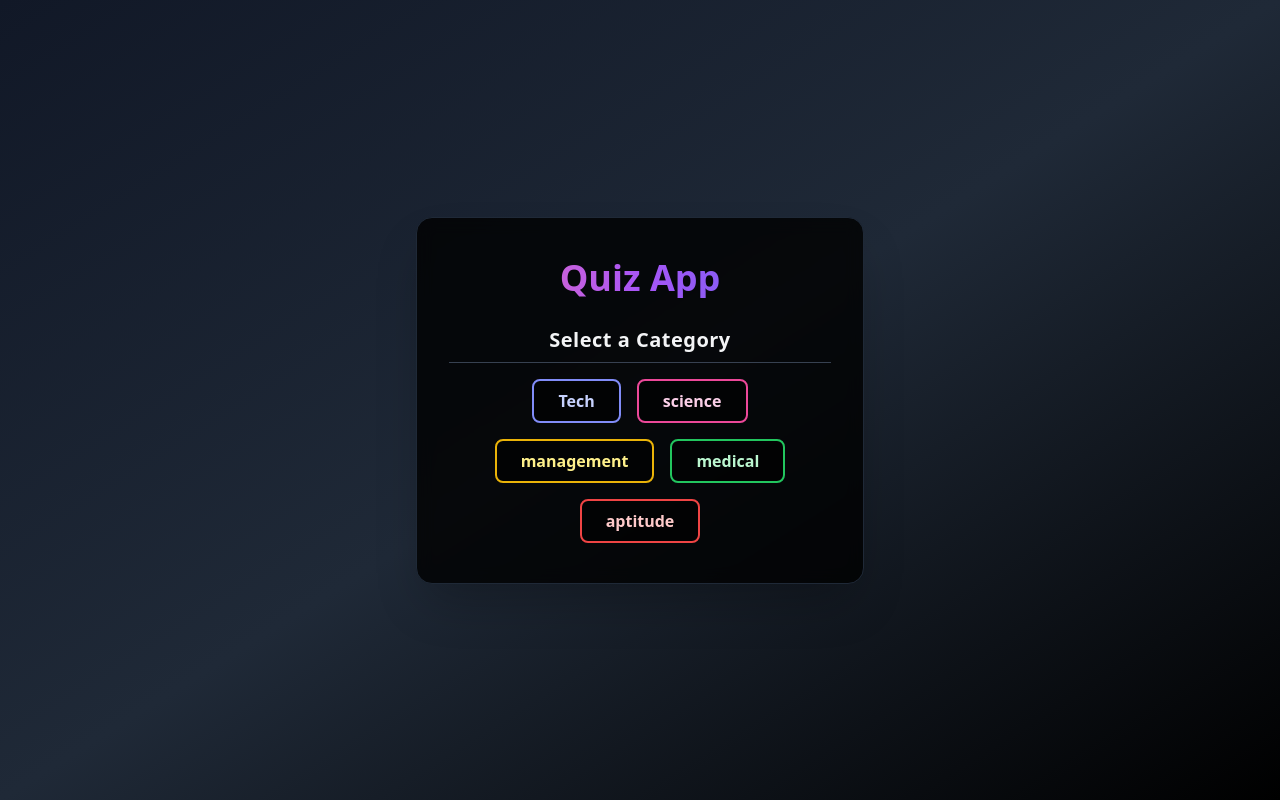
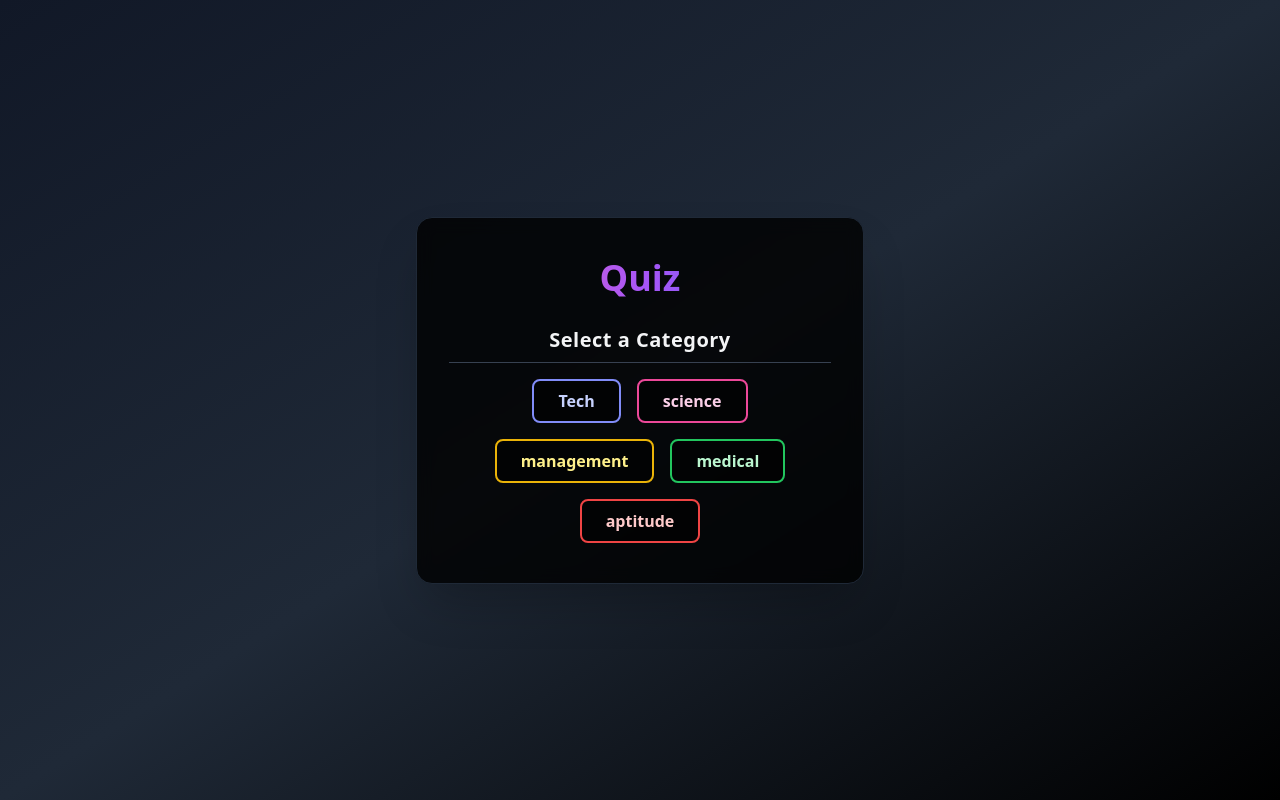
Before and after one commit to Coding-Philic/quiz, a plain HTML site: page quiz/index.html in a window 1280 px wide. Drawn offline with nearby package versions, Linux system fonts and the light colour scheme.

Commit message:
Update index.html

```diff
--- a/quiz/index.html
+++ b/quiz/index.html
@@ -46,7 +46,7 @@
   </head>
  <body class="bg-gradient-to-br from-gray-900 via-gray-800 to-black min-h-screen flex justify-center items-center font-sans p-6">
   <div class="w-full max-w-md bg-black/80 backdrop-blur shadow-2xl rounded-2xl px-8 py-10 space-y-7 border border-gray-800">
-    <h1 class="text-4xl font-extrabold text-center mb-6 bg-gradient-to-r from-pink-400 via-purple-500 to-indigo-500 bg-clip-text text-transparent drop-shadow">Quiz App</h1>
+    <h1 class="text-4xl font-extrabold text-center mb-6 bg-gradient-to-r from-pink-400 via-purple-500 to-indigo-500 bg-clip-text text-transparent drop-shadow">Quiz</h1>
 
     <!-- Category Selection -->
     <div id="category-box" class="space-y-4 text-center">
```
